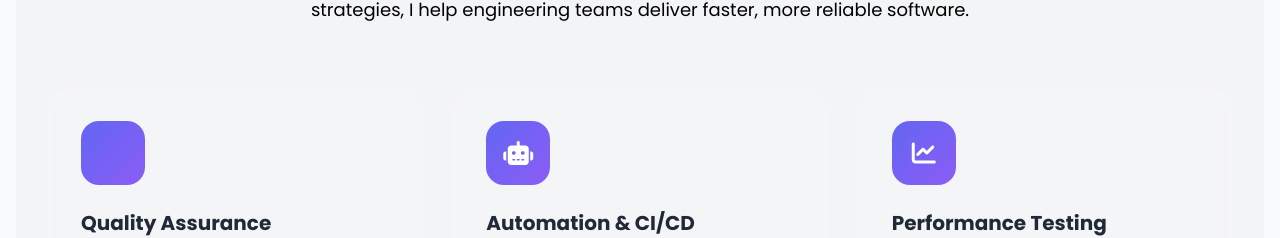
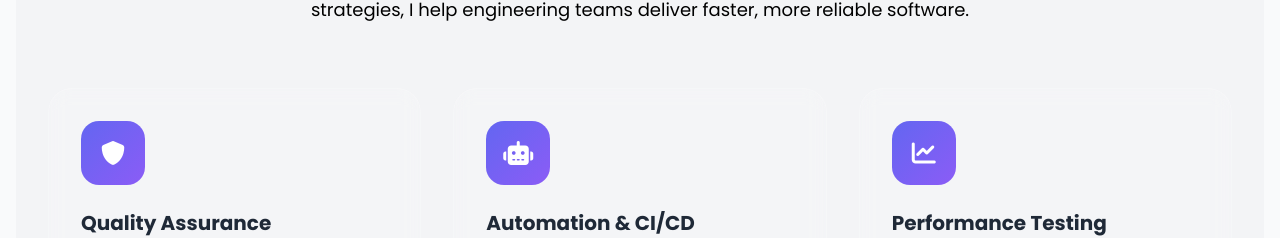
Before and after one commit to Toraaaamizu/vue-rj-portfolio, a Vue app: page / in a window 1280 px wide. Shown: the part 934-1172 px from the top of the page. Built offline with nearby package versions, Linux system fonts and the light colour scheme.

Commit message:
Update About.vue

```diff
--- a/src/components/About.vue
+++ b/src/components/About.vue
@@ -37,7 +37,7 @@
         <!-- QA -->
         <div class="glass-card expertise-card p-8 rounded-3xl">
           <div class="icon-wrapper mb-6">
-            <i class="fas fa-shield-check"></i>
+            <i class="fas fa-shield"></i>
           </div>
 
           <h3 class="text-xl font-bold mb-3">
```
